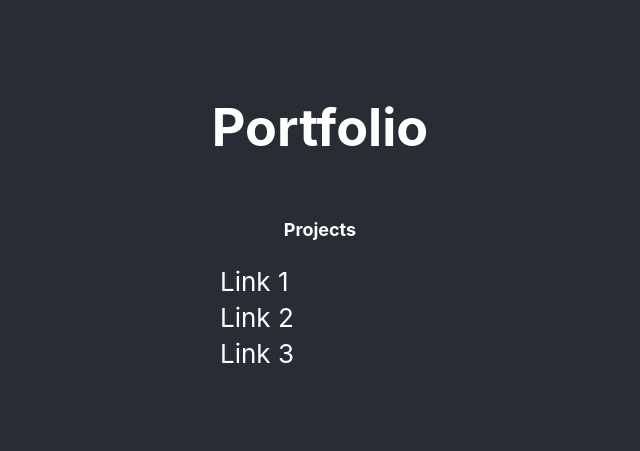
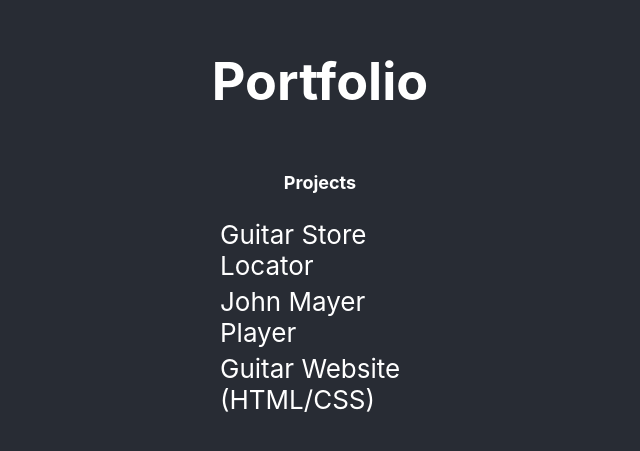
Before and after one commit to SeanAverS/portfolio, a React (Create React App) app in the folder my-app/: page / in a window 1280 px wide. Shown: the part 167-618 px from the top of the page, without its empty margins (320-960 px from the left). Built offline with nearby package versions, Linux system fonts and the light colour scheme.

Commit message:
links to projects

```diff
--- a/my-app/src/App.js
+++ b/my-app/src/App.js
@@ -8,9 +8,9 @@
         <div className="column">
           <h2>Projects</h2>
           <ul>
-            <li><a href="#link1">Link 1</a></li>
-            <li><a href="#link2">Link 2</a></li>
-            <li><a href="#link3">Link 3</a></li>
+            <li><a href="https://github.com/SeanAverS/guitar-store-locator">Guitar Store Locator</a></li>
+            <li><a href="https://github.com/SeanAverS/john-mayer-player">John Mayer Player</a></li>
+            <li><a href="https://github.com/SeanAverS/Guitar-Website-">Guitar Website (HTML/CSS)</a></li>
           </ul>
         </div>
       </header>
```
